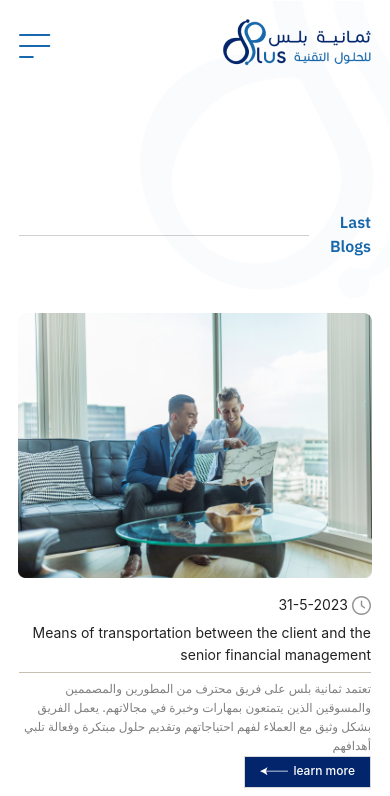
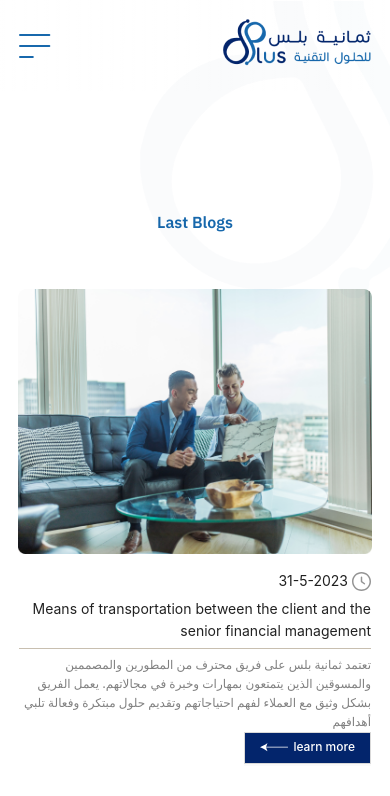
Before and after one commit to MaramMs/8plus-website, a Next.js app: page /blog in a window 390 px wide. Shown: the top 796 px of the page. Built offline with nearby package versions, Linux system fonts and the light colour scheme; a web font is replaced by a local one.

Commit message:
blog page mobile

```diff
--- a/pages/blog/index.js
+++ b/pages/blog/index.js
@@ -9,11 +9,11 @@ const Blog = () => {
   return (
     <div className='pt-[192px]'>
       <Wrapper>
-      <div className='flex items-center gap-[11px]'>
-            <h1 className='text-[#1768AC] md:text-[36px] font-semibold w-[15%]'>
+      <div className='md:flex items-center justify-center gap-[11px] text-center'>
+            <h1 className='text-[#1768AC] md:text-[36px] font-semibold md:w-[15%] w-[100%]'>
                 Last Blogs
                 </h1>
-                <div className='bg-[#D1D1D1] h-[1px]  w-[85%]'></div>
+                <div className='bg-[#D1D1D1] md:h-[1px]  w-[85%]'></div>
 
 
     </div>
```
